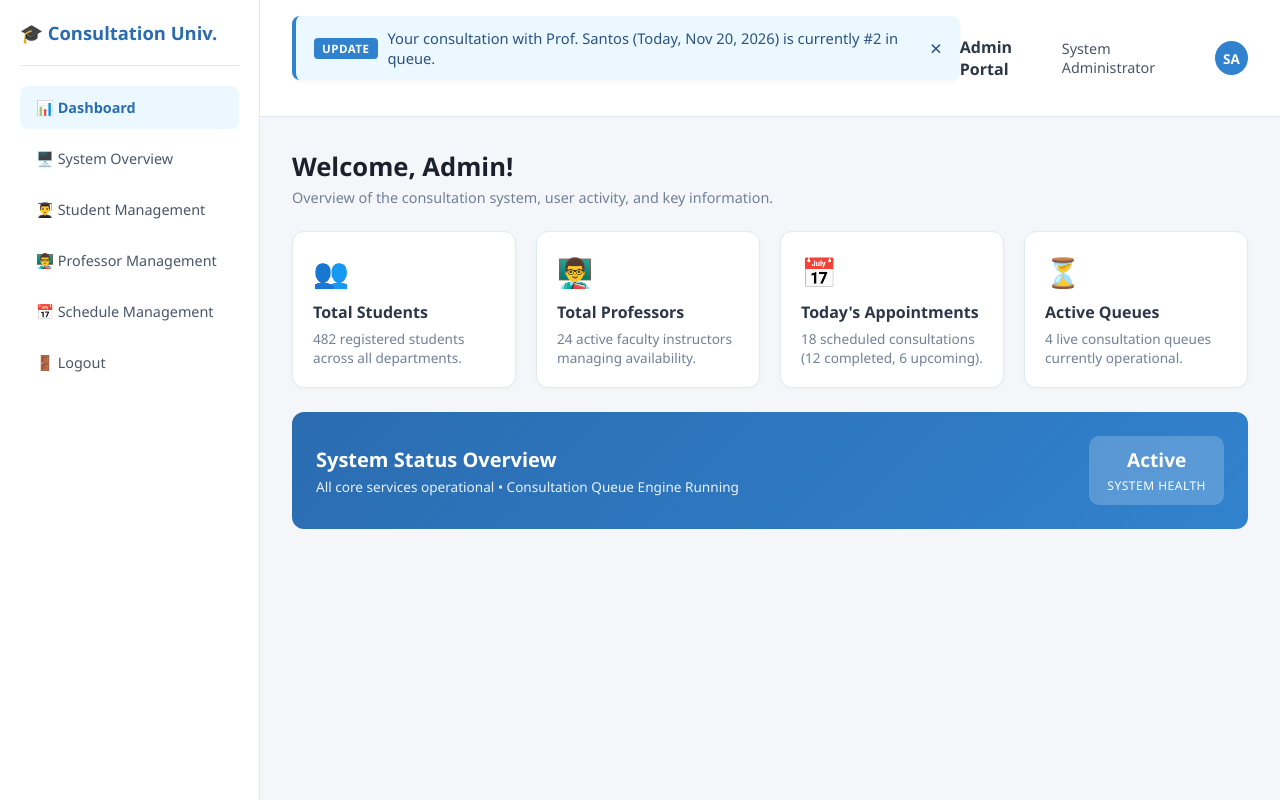
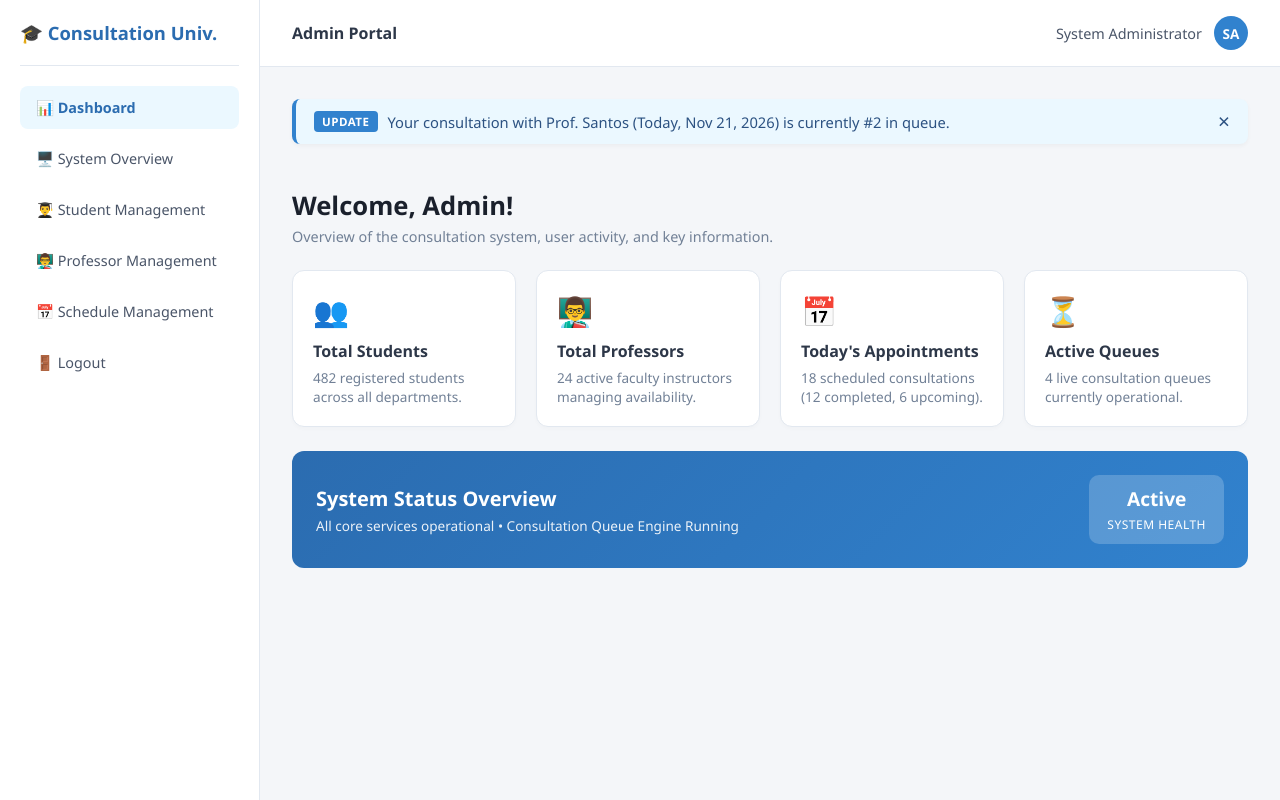
Before and after one commit to JohnCarlo115/Consultation_System, a plain HTML site: page AdminPage/Dashboard/Dashboard.html in a window 1280 px wide. Drawn offline with Linux system fonts and the light colour scheme.

Commit message:
changed update
aadasd

```diff
--- a/AdminPage/Dashboard/Dashboard.html
+++ b/AdminPage/Dashboard/Dashboard.html
@@ -32,13 +32,6 @@
     <div class="main-content">
         <!-- Topbar -->
         <div class="topbar">
-            <div id="global-notification-bar" class="notification-banner">
-                    <div class="notif-content">
-                        <span class="notif-badge">UPDATE</span>
-                        <span id="notif-message">Your consultation with Prof. Santos (Today, Nov 20, 2026) is currently #2 in queue.</span>
-                    </div>
-                    <button type="button" class="notif-close" onclick="dismissNotification()" aria-label="Dismiss notification">&times;</button>
-                    </div>
             <div class="topbar-left">
                 <button class="hamburger-btn" onclick="toggleSidebar()">☰</button>
                 <strong>Admin Portal</strong>
@@ -50,6 +43,14 @@
         </div>
 
         <div class="dashboard-container">
+             <!-- Global Live Notification Bar-->
+            <div id="global-notification-bar" class="notification-banner">
+                <div class="notif-content">
+                    <span class="notif-badge">UPDATE</span>
+                    <span id="notif-message">Your consultation with Prof. Santos (Today, Nov 21, 2026) is currently #2 in queue.</span>
+                </div>
+                <button type="button" class="notif-close" onclick="dismissNotification()" aria-label="Dismiss notification">&times;</button>
+            </div>
             <div class="header-title">
                 <h1>Welcome, Admin!</h1>
                 <p>Overview of the consultation system, user activity, and key information.</p>
```
Also changed, not shown: AdminPage/ConsultSchedManagement/Consult.html (+10 -7 lines), AdminPage/ProfessorManagement/Prof.html (+9 -7 lines), AdminPage/StudentManagement/Stud.html (+9 -7 lines), AdminPage/SystemOverview/SO.html (+9 -7 lines), ProfessorPage/Appointments/Appointments.html (+9 -7 lines), ProfessorPage/Availability/MyAvailability.html (+9 -7 lines), ProfessorPage/Dashboard/Dashboard.html (+9 -7 lines), ProfessorPage/History/History.html (+9 -7 lines), ProfessorPage/ProfQueue/Profqueue.html (+9 -7 lines), StudentPage/Appointment/AppDetails/AppDetails.html (+9 -7 lines), StudentPage/Appointment/Appointment.html (+9 -7 lines), StudentPage/Appointment/PastApp/PastApp.html (+9 -7 lines), StudentPage/Appointment/upcoming/upcomingap.html (+9 -7 lines), StudentPage/Help/help.html (+9 -7 lines), 2 more files.
